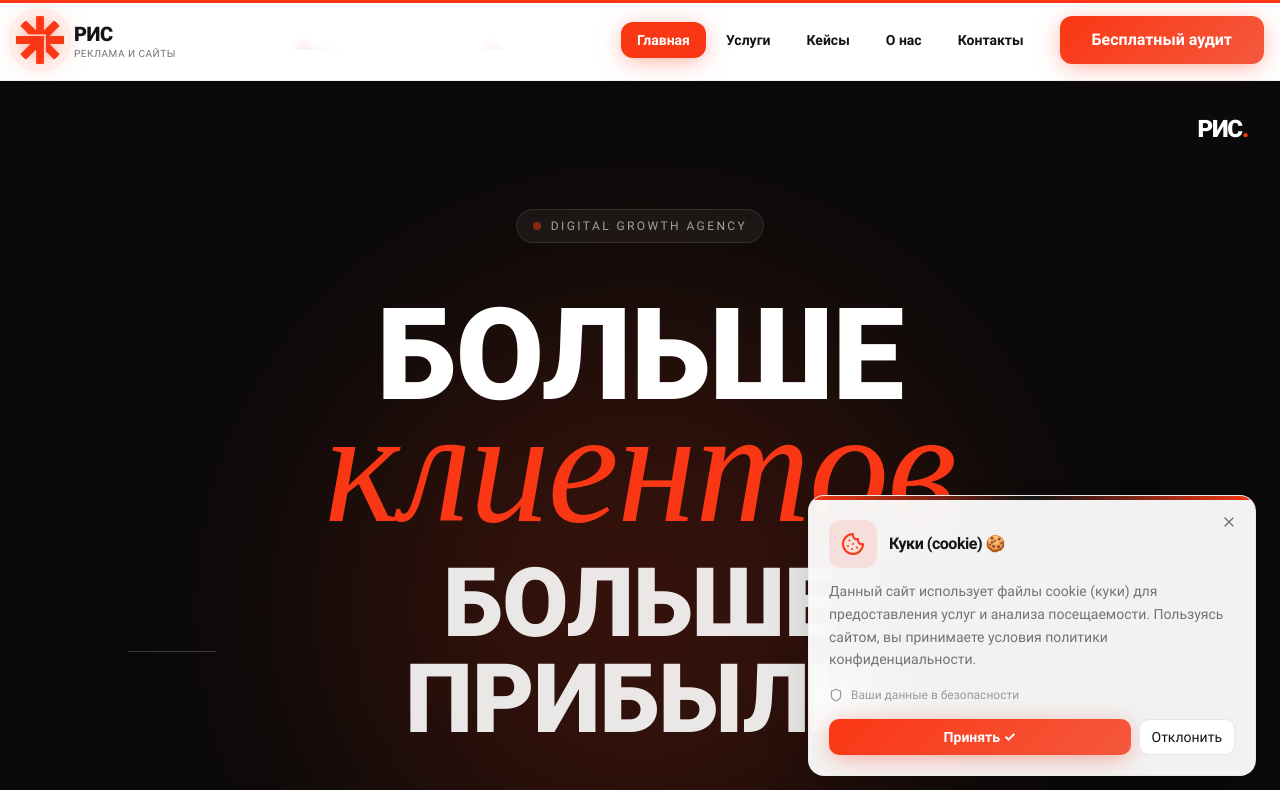
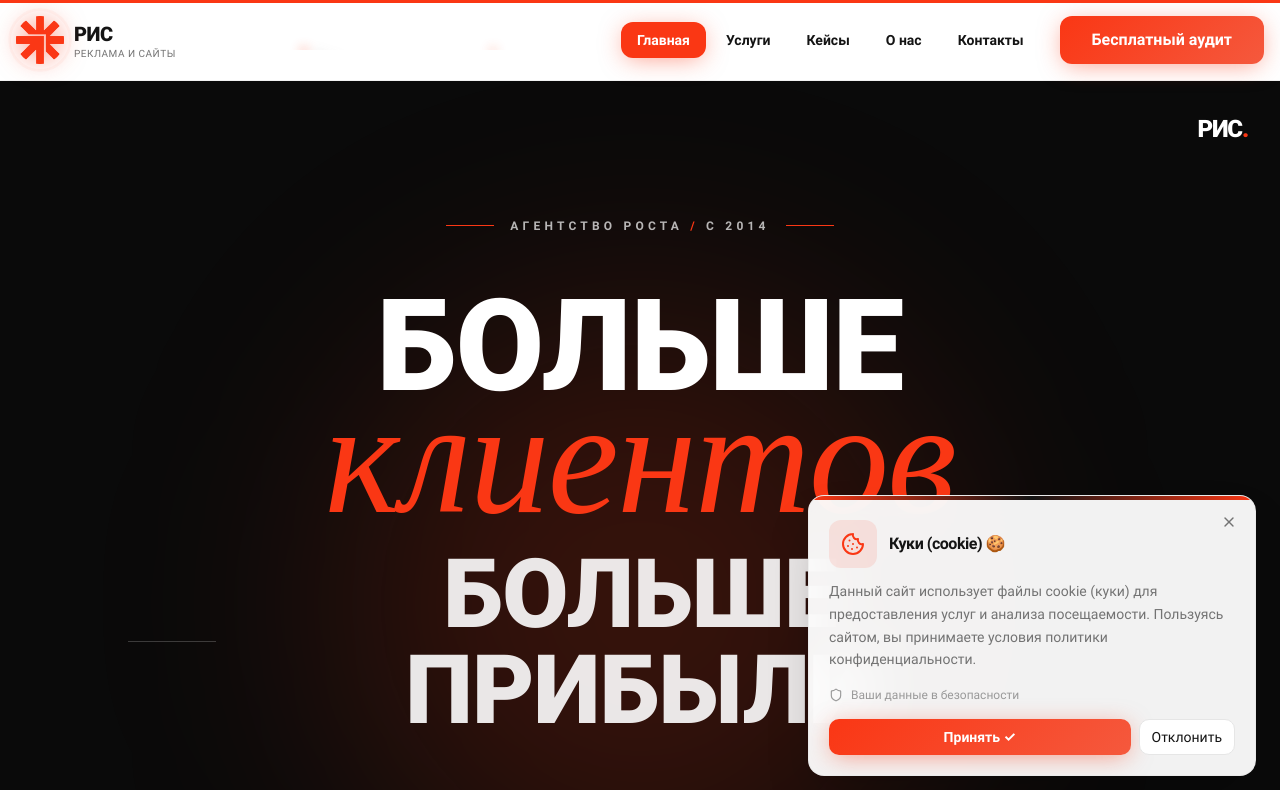
Before and after one commit to ilyxatrezz-alt/ris-agencyru, a React (Vite) app: page / in a window 1280 px wide. Shown: the top 790 px of the page. Built offline with nearby package versions, Linux system fonts and the light colour scheme; no server answers; the database is empty; the HTML template or start-up script is replaced by a standard one.

Commit message:
Changes
Co-authored-by: ilyxatrezz-alt <244594612+ilyxatrezz-alt@users.noreply.github.com>

```diff
--- a/src/components/Hero.tsx
+++ b/src/components/Hero.tsx
@@ -37,12 +37,13 @@ const Hero = () => {
           transition={{ duration: 0.8, ease: [0.22, 1, 0.36, 1] }}
           className="max-w-5xl mx-auto text-center w-full"
         >
-          {/* Top Badge */}
-          <div className="inline-flex items-center gap-2.5 px-3.5 py-1.5 sm:px-4 sm:py-2 border border-white/10 rounded-full mb-8 sm:mb-12 bg-white/5 backdrop-blur-sm">
-            <span className="w-2 h-2 rounded-full bg-primary animate-pulse" />
-            <span className="text-white/60 text-[10px] sm:text-xs tracking-[0.2em] uppercase">
-              Digital Growth Agency
+          {/* Top Eyebrow */}
+          <div className="inline-flex items-center gap-4 mb-8 sm:mb-12">
+            <span className="h-px w-8 sm:w-12 bg-primary" />
+            <span className="text-white/70 text-[10px] sm:text-xs tracking-[0.35em] uppercase font-bold">
+              Агентство роста <span className="text-primary">/</span> с 2014
             </span>
+            <span className="h-px w-8 sm:w-12 bg-primary" />
           </div>
 
           {/* Headline */}
```
